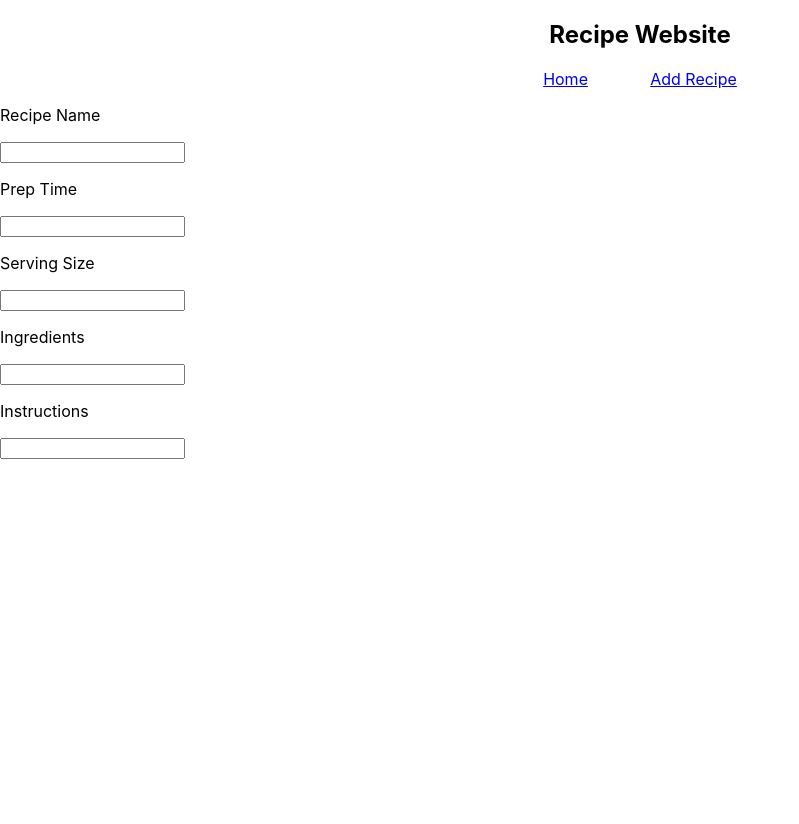
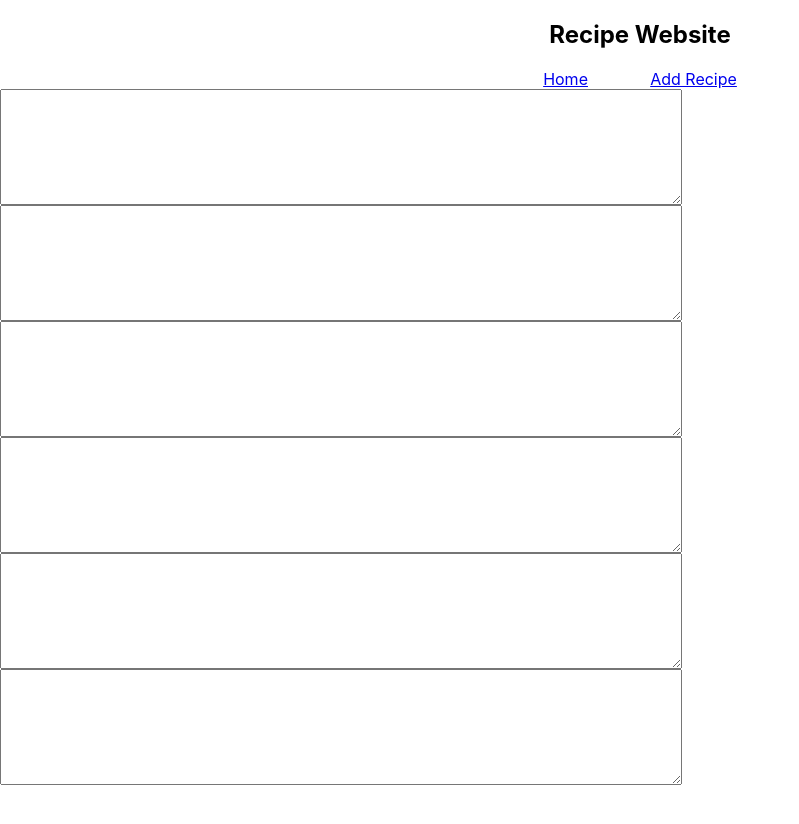
Before and after one commit to cwellis/recipes-site, a React (Create React App) app: page /Addrecipe in a window 1280 px wide. Shown: the top 824 px of the page, without its empty margins (0-799 px from the left). Before the commit the page ends 800 px from the top, so only its background shows below. Built offline with nearby package versions, Linux system fonts and the light colour scheme.

Commit message:
created markdown editor on Addrecipe

```diff
--- a/package.json
+++ b/package.json
@@ -8,6 +8,7 @@
     "@testing-library/user-event": "^13.5.0",
     "react": "^18.1.0",
     "react-dom": "^18.1.0",
+    "react-markdown": "^8.0.3",
     "react-router-dom": "^6.3.0",
     "react-scripts": "5.0.1",
     "web-vitals": "^2.1.4"
--- a/src/App.js
+++ b/src/App.js
@@ -1,6 +1,6 @@
 import React from 'react';
 import './index.css';
-import { BrowserRouter, Link, Navigate, Route, Routes } from 'react-router-dom';
+import { BrowserRouter, Link, Route, Routes } from 'react-router-dom';
 // import { useState } from 'react';
 
 // components/ pages
--- a/src/components/Addrecipe.jsx
+++ b/src/components/Addrecipe.jsx
@@ -1,18 +1,67 @@
-import React from "react";
+import React, { useState } from 'react';
+import ReactMarkdown from 'react-markdown';
+import './mkdwn.css'
 
 let Addrecipe = () => {
+
+    const [name, setName] = useState()
+    const [prep, setPrep] = useState()
+    const [cook, setCook] = useState()
+    const [serving, setServing] = useState()
+    const [ingredients, setIngredients] = useState()
+    const [instructions, setInstructions] = useState()
+
     return (
-        <div>
-            <p>Recipe Name</p>
-            <input type="text" />
-            <p>Prep Time</p>
-            <input type="text" />
-            <p>Serving Size</p>
-            <input type="text" />
-            <p>Ingredients</p>
-            <input type="text" />
-            <p>Instructions</p>
-            <input type="text" />
+        <div className='app'>
+
+            <textarea
+                autoFocus
+                className='textarea'
+                value={name}
+                onChange={(e) => setName(e.target.value)}
+            />
+
+            <textarea
+                autoFocus
+                className='textarea'
+                value={prep}
+                onChange={(e) => setPrep(e.target.value)}
+            />
+
+            <textarea
+                autoFocus
+                className='textarea'
+                value={cook}
+                onChange={(e) => setCook(e.target.value)}
+            />
+
+            <textarea
+                autoFocus
+                className='textarea'
+                value={serving}
+                onChange={(e) => setServing(e.target.value)}
+            />
+
+            <textarea
+                autoFocus
+                className='textarea'
+                value={ingredients}
+                onChange={(e) => setIngredients(e.target.value)}
+            />
+
+            <textarea
+                autoFocus
+                className='textarea'
+                value={instructions}
+                onChange={(e) => setInstructions(e.target.value)}
+            />
+
+            <ReactMarkdown children={name} className='markdown'/>
+            <ReactMarkdown children={prep} className='markdown'/>
+            <ReactMarkdown children={cook} className='markdown'/>
+            <ReactMarkdown children={serving} className='markdown'/>
+            <ReactMarkdown children={ingredients} className='markdown'/>
+            <ReactMarkdown children={instructions} className='markdown'/>
         </div>
     )
 }
--- /dev/null
+++ b/src/components/mkdwn.css
@@ -0,0 +1,17 @@
+.app {
+    display: flex;
+    flex-direction: column;
+}
+
+.textarea {
+    width: 50%;
+    padding: 20px;
+    font-size: 2rem;
+    outline: none;
+}
+
+.markdown {
+    width: 50%;
+    padding: 20px;
+    outline: none;
+}
```
Also changed, not shown: 1 other file (tests, documents, lock files or other folders).
